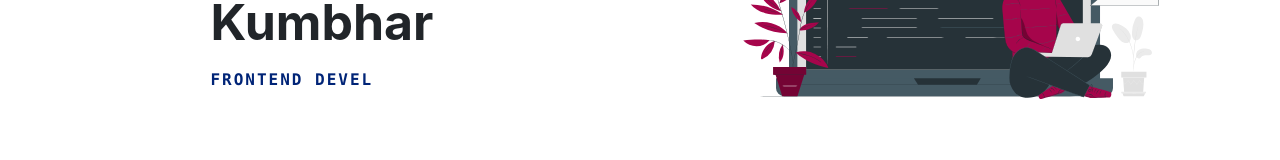
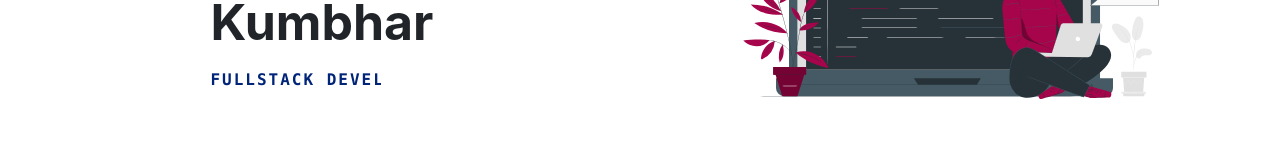
Before and after one commit to Rupesh-Kumbhar/rk-portfolio, a React (Create React App) app: page / in a window 1280 px wide. Shown: the part 432-592 px from the top of the page. Built offline with nearby package versions, Linux system fonts and the light colour scheme.

Commit message:
minor changes

```diff
--- a/src/Footer/footer.jsx
+++ b/src/Footer/footer.jsx
@@ -13,18 +13,19 @@ function Footer() {
               <div className="col-sm-12 p-0 row m-0 my-4">
 
               <div className="col-sm-3 p-0 d-flex justify-content-center py-2">
+                <a href='https://github.com/Rupesh-Kumbhar' target='_blank' rel="noopener noreferrer" className="d-flex">
+                  <img src='/assets/logos/github.svg' alt='' className="social-logos mr-2" />
+                  <span className="my-2">GitHub</span>
+                </a>
+              </div>
+
+              <div className="col-sm-3 p-0 d-flex justify-content-center py-2">
                 <a href='https://www.linkedin.com/in/rupesh-kumbhar-54a9b6184/' target='_blank' rel="noopener noreferrer" className="d-flex">
                   <img src='/assets/logos/linkedin.svg' alt='' className="social-logos mr-2" />
                   <span className="my-2">LinkedIn</span>
                 </a>
               </div>
 
-              <div className="col-sm-3 p-0 d-flex justify-content-center py-2">
-                <a href='https://github.com/Rupesh-Kumbhar' target='_blank' rel="noopener noreferrer" className="d-flex">
-                  <img src='/assets/logos/github.svg' alt='' className="social-logos mr-2" />
-                  <span className="my-2">GitHub</span>
-                </a>
-              </div>
 
               <div className="col-sm-3 p-0 d-flex justify-content-center py-2">
                 <a href='https://www.instagram.com/rupesh_kumbhar_/?igshid=ZDdkNTZiNTM%3D' target='_blank' rel="noopener noreferrer" className="d-flex">
--- a/src/Home/home.jsx
+++ b/src/Home/home.jsx
@@ -27,7 +27,7 @@ function Home() {
                     </div>
                         <div class="typing-slider">
                             <p>A Software Engineer 🚀 </p>
-                            <p>Frontend Developer 👨‍💻 </p>
+                            <p>Fullstack Developer 👨‍💻 </p>
                             <p>A Student 📚 </p>
                     </div>
 
```
